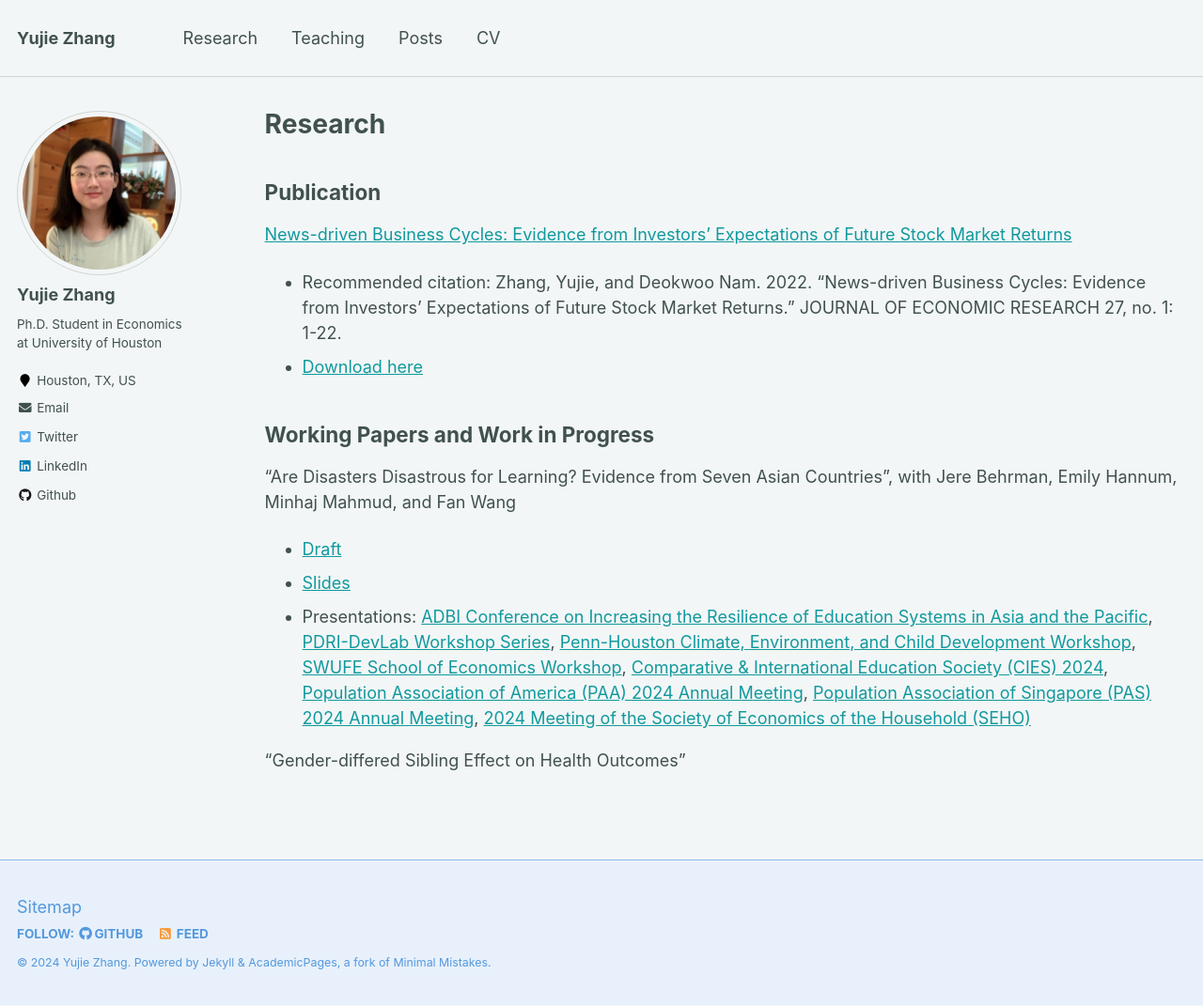
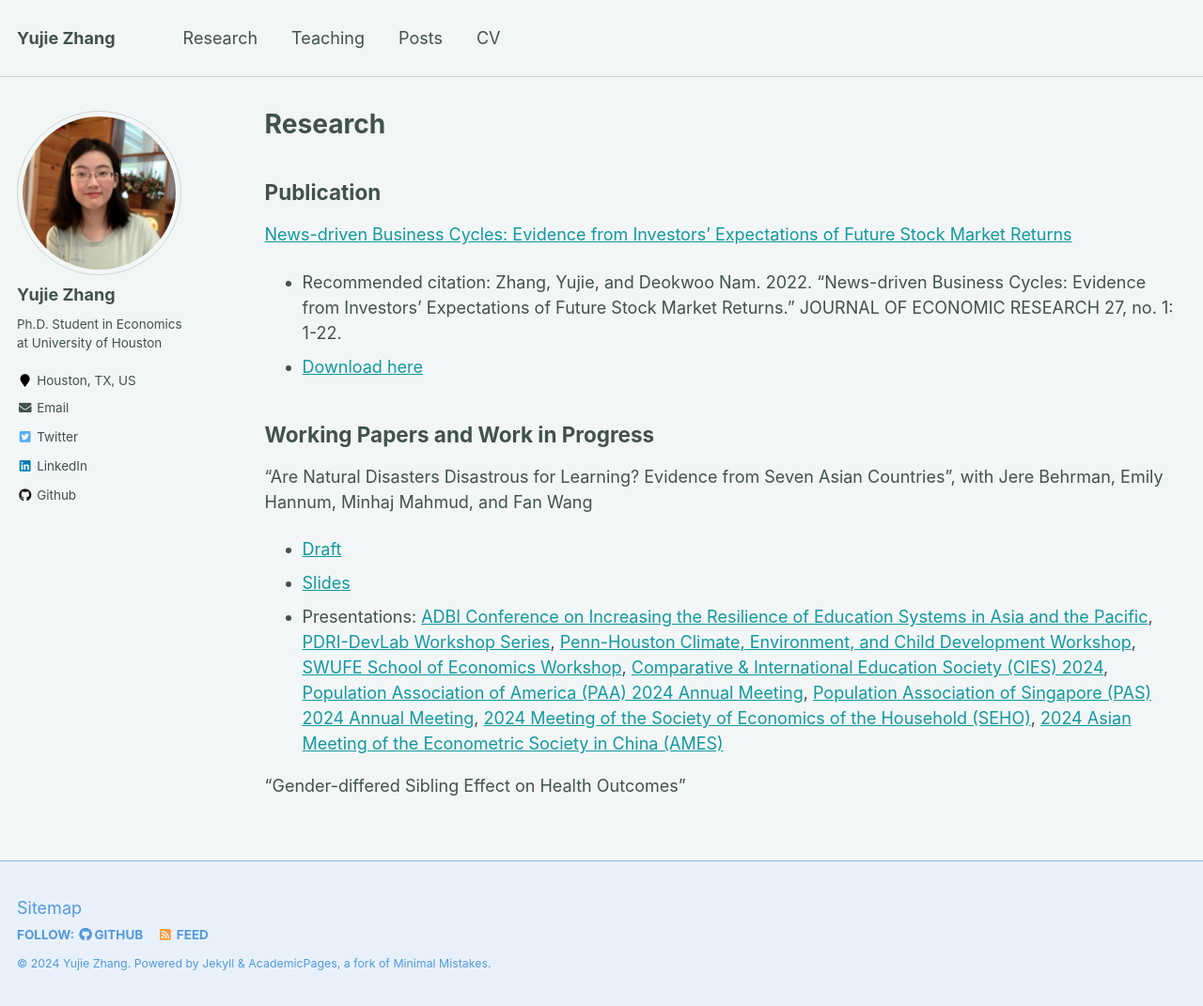
Before and after one commit to yujiezhangecon/yujiezhangecon.github.io, a Jekyll site: the page built from _pages/research.md, in a window 1280 px wide and 1071 px high. Shown: the whole window at 94% size. Built offline with Jekyll 4.4.1, drawn with Linux system fonts in a browser that asks for light colours.

Commit message:
Update research.md

```diff
--- a/_pages/research.md
+++ b/_pages/research.md
@@ -29,7 +29,7 @@ Publication
 Working Papers and Work in Progress
 --
 
-"Are Disasters Disastrous for Learning? Evidence from Seven Asian Countries", with Jere Behrman, Emily Hannum, Minhaj Mahmud, and Fan Wang
+"Are Natural Disasters Disastrous for Learning? Evidence from Seven Asian Countries", with Jere Behrman, Emily Hannum, Minhaj Mahmud, and Fan Wang
 - [Draft](http://yujiezhangecon.github.io/files/research/PrjRDSE/ZBHMWDisasterLearningAsia.pdf) <br>
 - [Slides](http://yujiezhangecon.github.io/files/research/PrjRDSE/ADBI_MICS_presentation.pdf) <br>
 - Presentations:
@@ -40,6 +40,8 @@ Working Papers and Work in Progress
 [Comparative & International Education Society (CIES) 2024](https://convention2.allacademic.com/one/cies/cies24/index.php?cmd=Online+Program+View+Session&selected_session_id=2100746&PHPSESSID=38u1ksu0g9iurddg8ia8mn3du2),
 [Population Association of America (PAA) 2024 Annual Meeting](https://www.populationassociation.org/paa2024/call-for-papers),
 [Population Association of Singapore (PAS) 2024 Annual Meeting](https://www.sgpopulation.org/pas-2024),
-[2024 Meeting of the Society of Economics of the Household (SEHO)](https://economics.smu.edu.sg/conference/seho2024)
+[2024 Meeting of the Society of Economics of the Household (SEHO)](https://economics.smu.edu.sg/conference/seho2024),
+[2024 Asian Meeting of the Econometric Society in China (AMES)](https://www.econometricsociety.org/regional-activities/schedule/2024/06/28/2024-Asia-Meeting-Hangzhou-China#home)
+
 
 "Gender-differed Sibling Effect on Health Outcomes"
```
